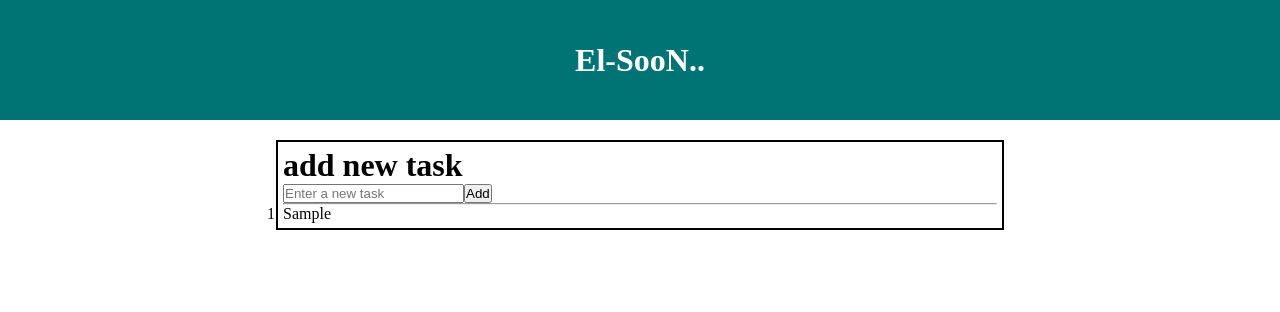
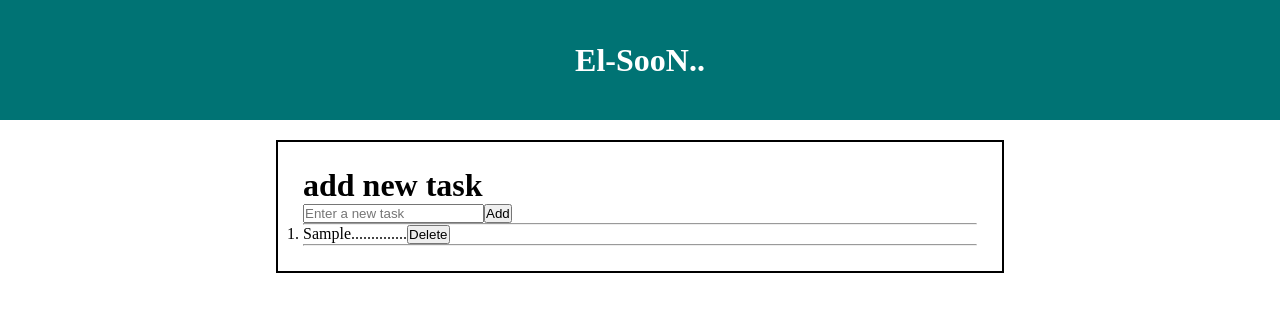
Before and after one commit to Yasin-Horani/react-for-fun, a React (Create React App) app: page / in a window 1280 px wide. Both pictures are taken after typing "Sample" into the empty fields and a click on the button "Add". Shown: the top 312 px of the page. Built offline with nearby package versions, Linux system fonts and the light colour scheme.

Commit message:
Delete task

```diff
--- a/src/components/TodoList.jsx
+++ b/src/components/TodoList.jsx
@@ -1,27 +1,41 @@
-import { use, useState } from "react";
-
+import React, { useState } from "react";
+let nextId = 4; // Initialize nextId to 4
 function TodoList() {
   const [taskInputValue, setTaskInputValue] = useState("");
   const [tasks, setTasks] = useState([]);
 
-  const tasksList = tasks.map((task) => {
-    return <li>{task}</li>;
-  });
-
   function handleAddTask() {
-    setTasks([...tasks, taskInputValue]);
+    if (taskInputValue.trim() === "") return;
+    setTasks([...tasks, { id: nextId, taskName: taskInputValue }]);
+    nextId++;
     setTaskInputValue("");
   }
 
+  function handleInputChange(e) {
+    setTaskInputValue(e.target.value);
+  }
+  function handleDeleteClick(id) {
+    const newTasks = tasks.filter((task) => task.id !== id);
+    setTasks(newTasks);
+  }
+
+  const tasksList = tasks.map((task) => (
+    <React.Fragment key={task.id}>
+      <li>
+        {task.taskName}{".............."}
+        <button onClick={() => handleDeleteClick(task.id)}>Delete</button>
+      </li>
+      <hr />
+    </React.Fragment>
+  ));
+
   return (
-    <div>
+    <div style={{ padding: "20px" }}>
       <h1>add new task</h1>
       <input
         type="text"
         value={taskInputValue}
-        onChange={(e) => {
-          setTaskInputValue(e.target.value);
-        }}
+        onChange={handleInputChange}
         placeholder="Enter a new task"
       />
       <button onClick={handleAddTask}>Add</button>
```
